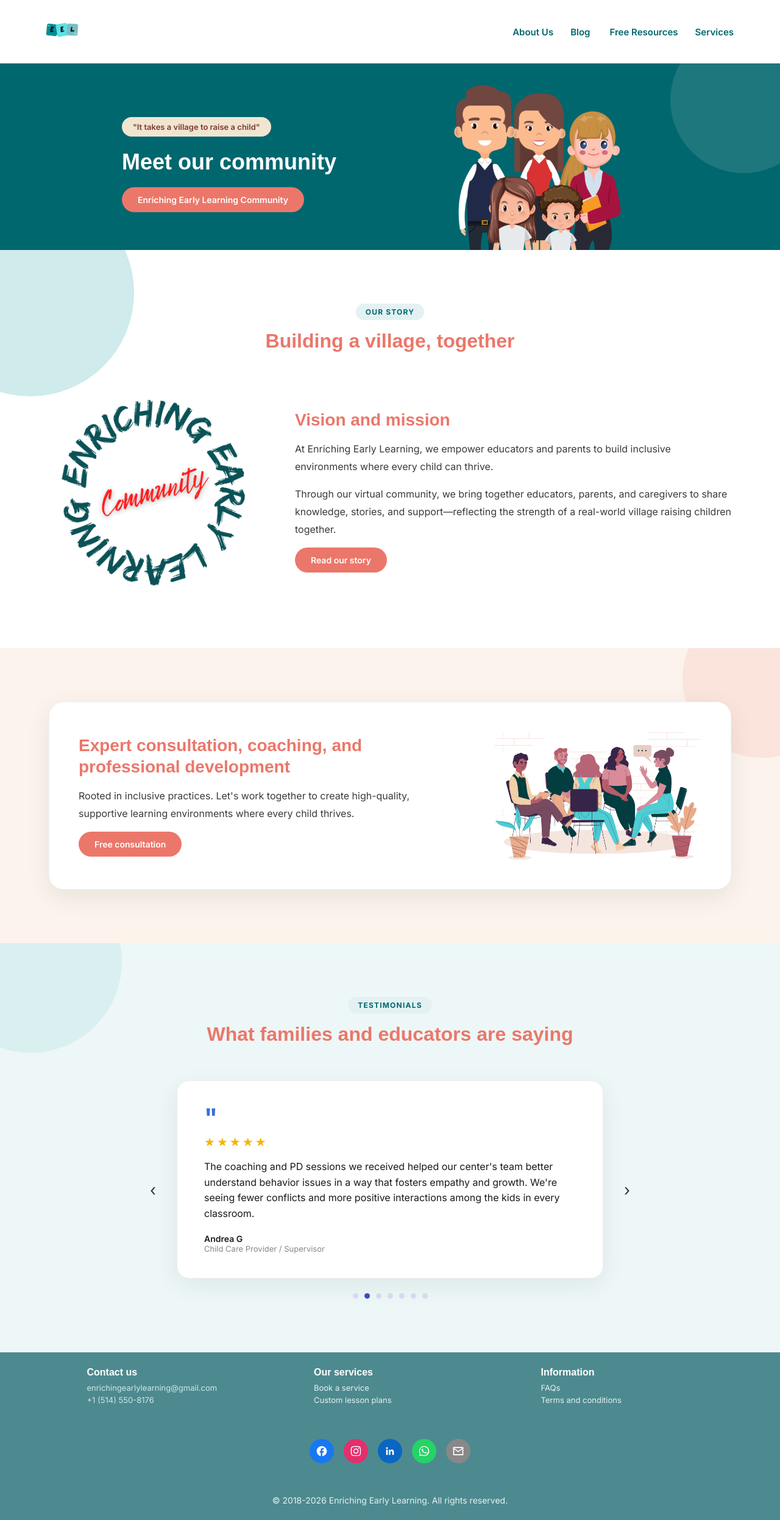
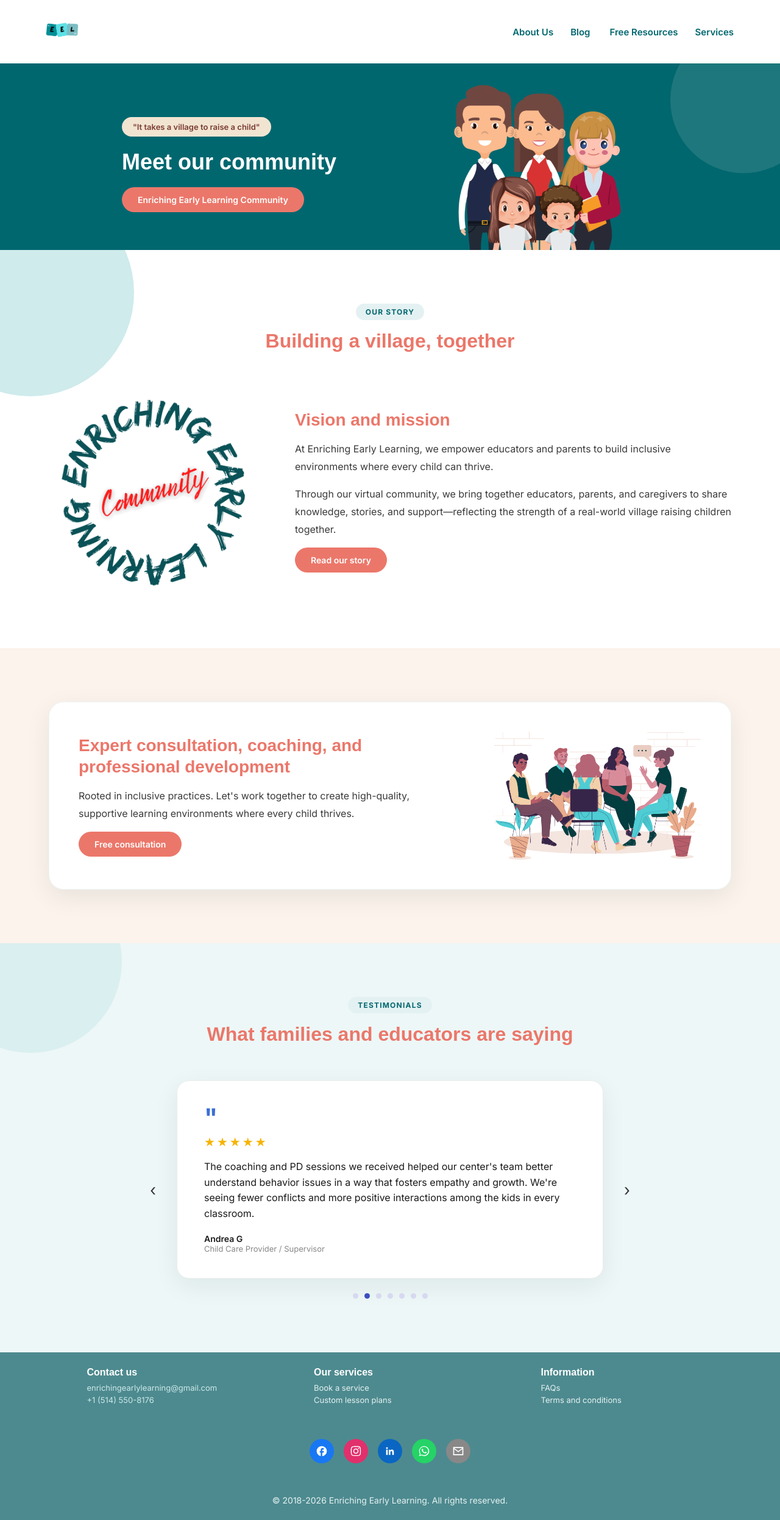
Before and after one commit to enrichingearlylearning/enriching-early-learning-site, a Jekyll site: the page built from index.html, in a window 1280 px wide. Shown: the whole page at 61% size. Built offline with Jekyll 4.4.1, drawn with Linux system fonts in a browser that asks for light colours; some web fonts are replaced.

Commit message:
Update index.html

```diff
--- a/index.html
+++ b/index.html
@@ -111,7 +111,6 @@ title: Home
 </div>
 
 <div class="home-section bg-cream">
-  <div class="section-blob" style="width:260px;height:260px;background:#EB776A;top:-80px;right:-100px;opacity:0.12;"></div>
   <div class="home-section-inner">
     <div class="vm-card">
       <div class="vm-row reverse">
```
